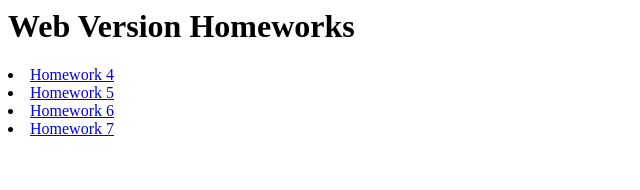
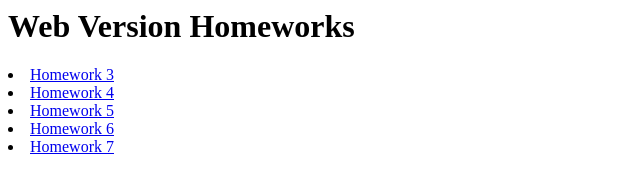
Before and after one commit to RiccardoSnis/RiccardoSnis.github.io, a plain HTML site: page index.html in a window 1280 px wide. Shown: the whole page, without its empty margins (0-640 px from the left). Drawn offline with Linux system fonts and the light colour scheme.

Commit message:
Update index.html

```diff
--- a/index.html
+++ b/index.html
@@ -1,4 +1,5 @@
 <h1> Web Version Homeworks</h1>
+<li> <a href="/hw3.html"> Homework 3 </a> </li>
 <li> <a href="/hw4.html"> Homework 4 </a> </li>
 <li> <a href="/hw5.html"> Homework 5 </a> </li>
 <li> <a href="/hw6.html"> Homework 6 </a> </li>
```
